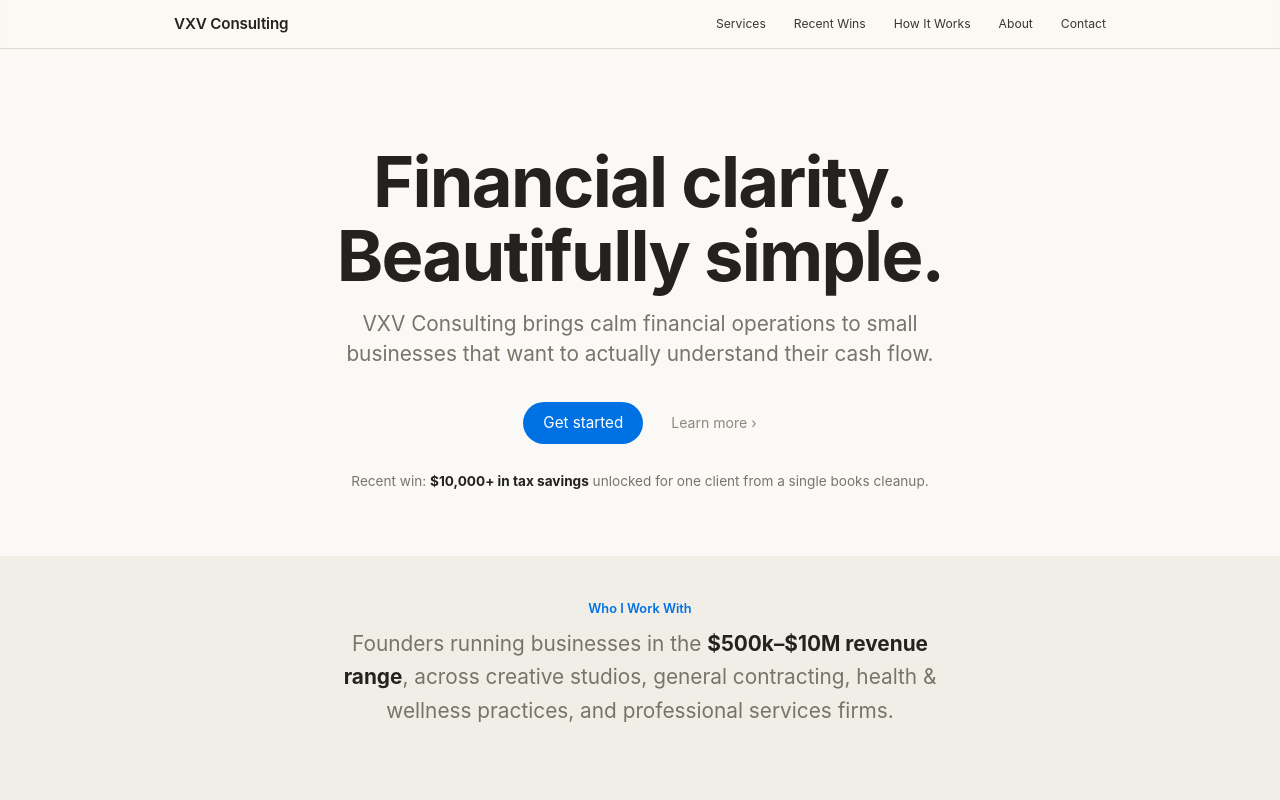
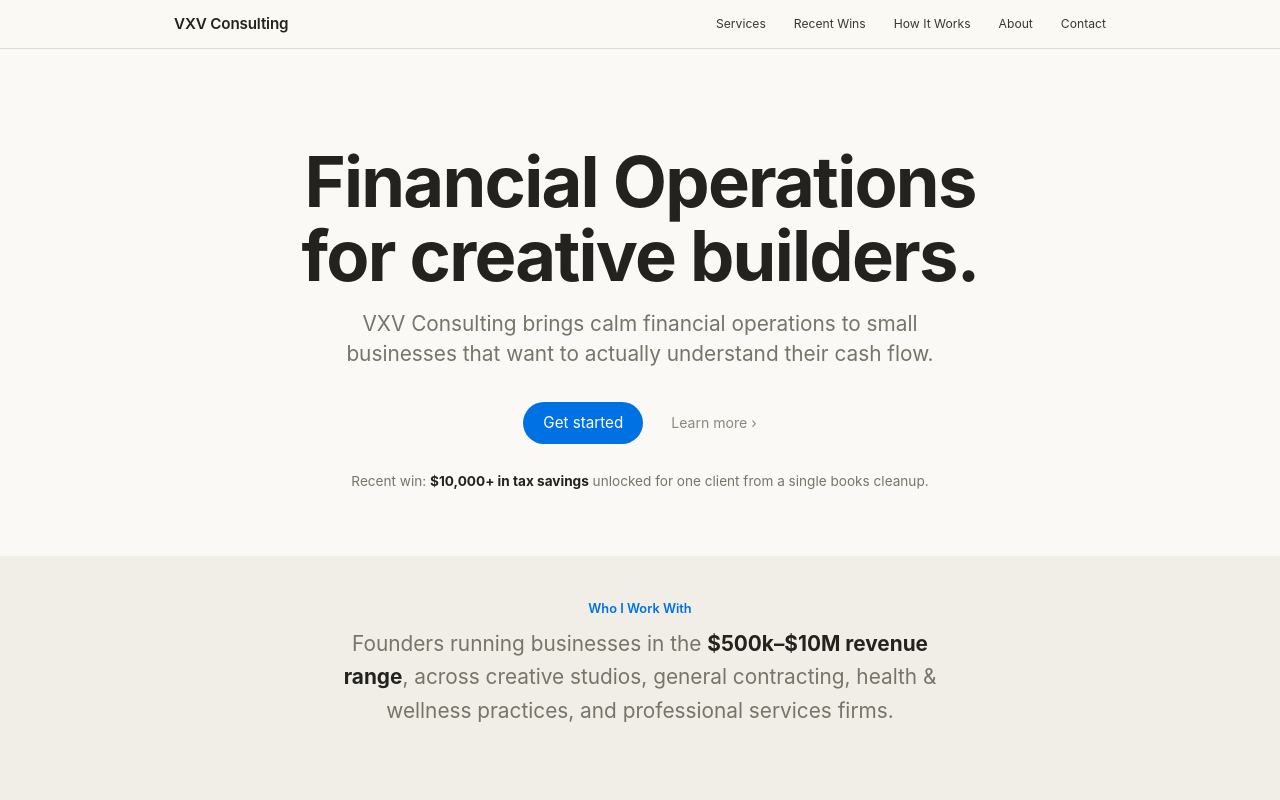
Before and after one commit to jonathan-vxv/vxvconsulting, a plain HTML site: page index.html in a window 1280 px wide. Shown: the top 800 px of the page. Drawn offline with Linux system fonts and the light colour scheme.

Commit message:
Update hero section heading in index.html

```diff
--- a/index.html
+++ b/index.html
@@ -543,7 +543,7 @@
 </header>
 
 <section class="hero">
-  <h1>Financial clarity.<br>Beautifully simple.</h1>
+  <h1>Financial Operations<br>for creative builders.</h1>
   <p class="sub">VXV Consulting brings calm financial operations to small businesses that want to actually understand their cash flow.</p>
   <div class="hero-actions">
     <a class="btn-pill" href="#contact">Get started</a>
```
